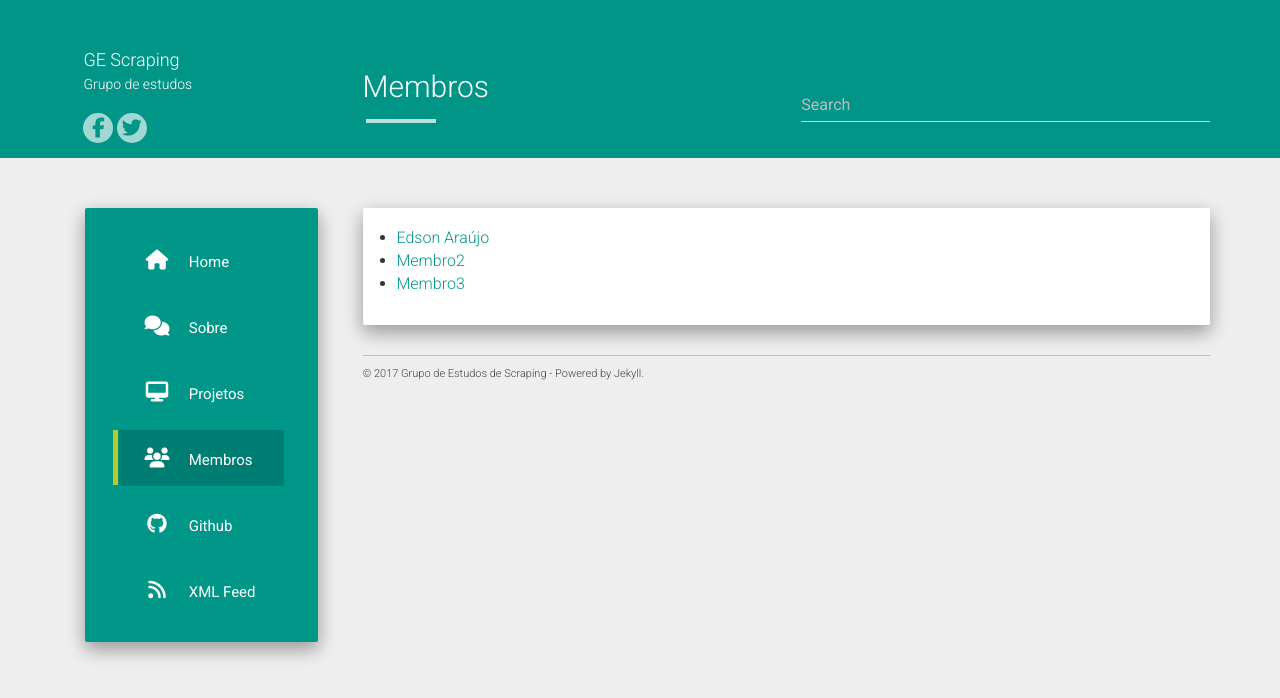
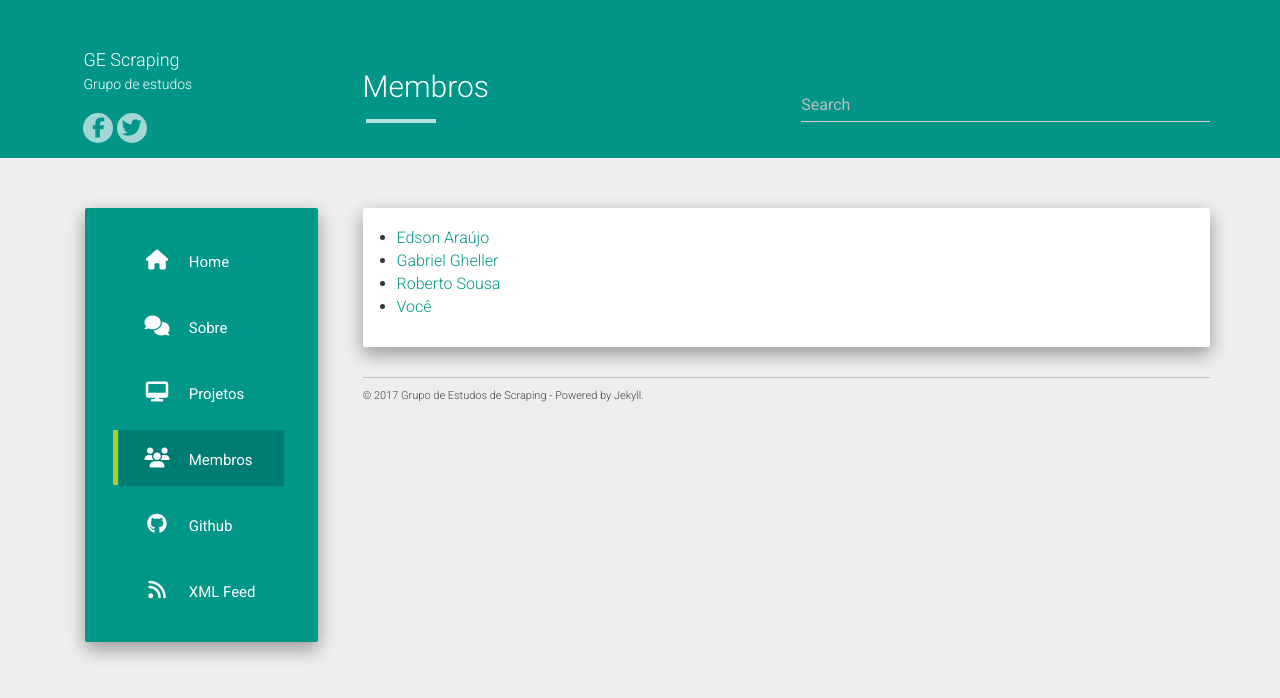
Before and after one commit to edsonlead/gescraping.github.io, a Jekyll site: the page built from members.md, in a window 1280 px wide. Shown: the top 698 px of the page. Built offline with Jekyll 4.4.1, drawn with Linux system fonts in a browser that asks for light colours; nearby versions of some CDN libraries.

Commit message:
dois membros adicionados, ordem alfabética

```diff
--- a/members.md
+++ b/members.md
@@ -5,5 +5,6 @@ permalink: /members/
 ---
 
 * [Edson Araújo](http://edsonlead.com)
-* [Membro2]()
-* [Membro3]()
+* [Gabriel Gheller]()
+* [Roberto Sousa]()
+* [Você]()
```
